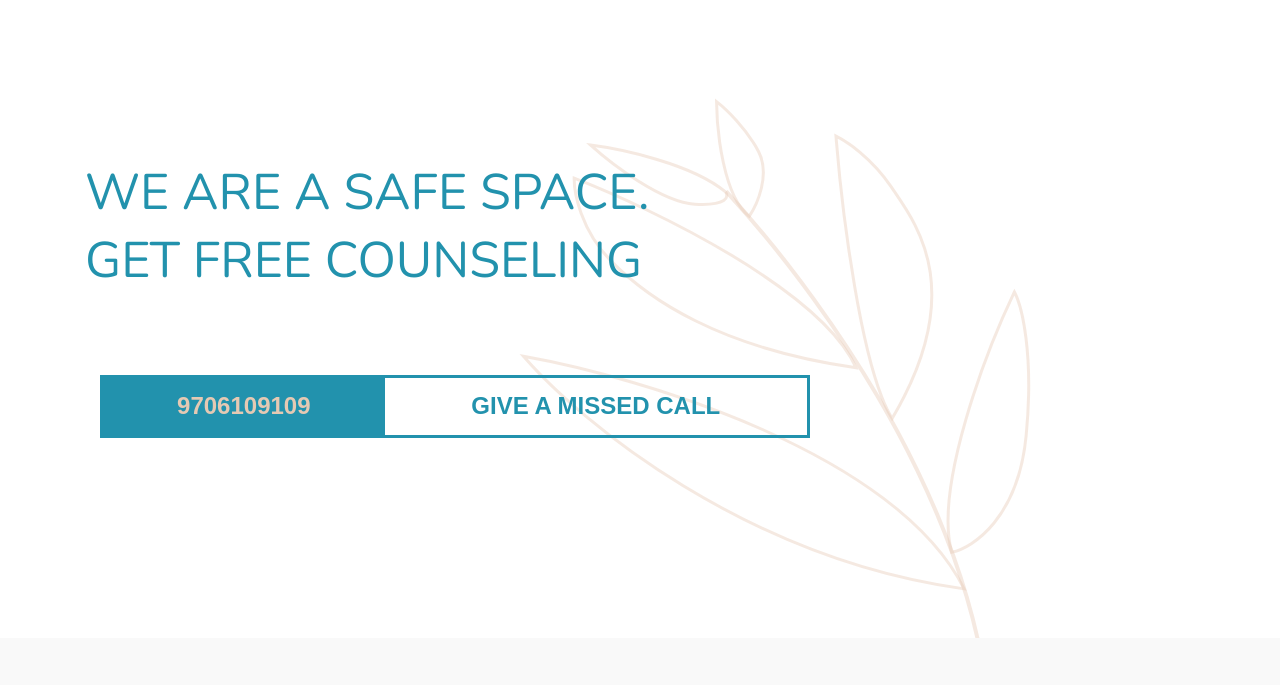
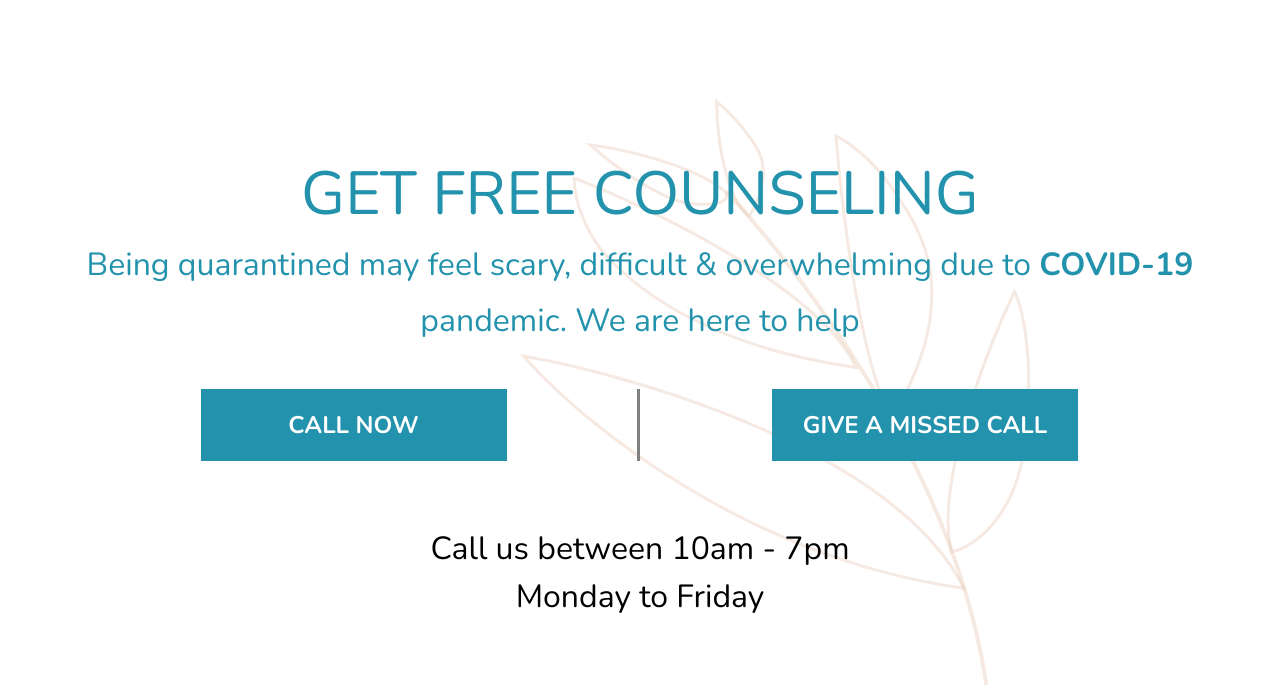
Before and after one commit to rajeevkrao/sahay, a website: page public/index.html in a window 1280 px wide. Shown: the part 113-798 px from the top of the page. Drawn offline with nearby package versions, Linux system fonts and the light colour scheme; files whose address does not match are found by name.

Commit message:
Homepage First Section changes

```diff
--- a/public/css/style.css
+++ b/public/css/style.css
@@ -28,7 +28,7 @@ button{
 /* Slideshow container */
 
 * {box-sizing: border-box}
-body {font-family: Verdana, sans-serif; margin:0}
+body { margin:0}
 .mySlides {
   display: none;
   text-align: center;
@@ -408,17 +408,45 @@ h1, h2, h3, h4, h5,
 #homefont{
   font-family: Nunito;
   font-style: normal;
-  font-weight: 300;
-  font-size: 3.125rem;
-  line-height: 4.25rem;
-  margin-bottom: 10vh;
-}
-
-/*
-#procedure .space{
-  padding:6vh 0vw;
-}
-*/
+  font-weight: 350;
+  font-size: 3.8rem;
+  line-height: 4.4rem;
+}
+
+#hometext{
+  font-family: Nunito;
+  font-style: normal;
+  font-weight: 350;
+  font-size: 2rem;
+  line-height: 3.5rem;
+  margin-bottom: 5vh;
+}
+
+button.call{
+width: 306px;
+height: 72px;
+left: 330px;
+top: 517px;
+background: #2292AD;
+color:white;
+font-family: Nunito;
+font-style: normal;
+font-weight: bold;
+font-size: 1.5rem;
+line-height: 3rem;
+}
+@media(min-width: 769px){
+  .vl{
+    border-right-style: solid;
+  }
+}
+
+@media(max-width: 769px){
+  button.call{
+    margin:4vh 0vw;
+  }
+}
+
 #initiation .space{
   padding-top:4vh 0vw;
 }
@@ -453,15 +481,6 @@ img.prod{
   font-weight: 600;
   font-size: 25px;
   line-height: 34px;
-}
-
-#hometext{
-  padding-top:15vh;
-  font-family: Nunito;
-  font-style: normal;
-  font-weight: 300;
-  font-size: 3.125rem;
-  line-height: 4.25rem;
 }
 
 #workwithus .text{
--- a/public/index.html
+++ b/public/index.html
@@ -78,39 +78,28 @@
 
 
     <div class="site-section" style="overflow: hidden;" id="homepage">
-      <div class="container">
-        <div class="row align-items-center">
-          <div class="col-lg-8 col-md-8 ">
-            <!--<h1>SAHAY is a collective of mental health professionals that offer support to anyone in distress.</h1>-->
-            <h1 id="homefont">WE ARE A SAFE SPACE.<br/>
-            GET FREE COUNSELING</h1>
+      <div style="text-align: center !important;" class="container">
+        <h1 id="homefont">GET FREE COUNSELING</h1>
+        <h3 id="hometext">Being quarantined may feel scary, difficult & overwhelming due to <b>COVID-19</b> pandemic. We are here to help</h3>
+        <div style="margin-bottom:8vh;" class="row">
+          <div style="text-align: center;" class="vl col-md-6">
+            <a href="tel:080 47113940"><button class="call">CALL NOW</button></a>
+          </div>
+          <div style="text-align: center;" class="col-md-6">
+            <a href="tel:080 47113940"><button class="call">GIVE A MISSED CALL</button></a>
           </div>
         </div>
-          <div class="container">
-            <div class="row">
-              <div class="col-lg-8 col-md-8 ">
-                <div class="phone-cover">
-                  <div class='items width-1'>
-                    <div class='phone-number'>9706109109</div>
-                  </div>
-                  <div class='items width-2'>
-                    <div class='phno-text'>GIVE A MISSED CALL</div>
-                  </div>
-                  <div class="clear"></div>
-                </div>
-              </div>
-            </div>
-          </div>
-
-
-
+        <div>
+          <p style="font-family: Nunito;font-style: normal;font-weight: 300;font-size: 2rem;line-height: 3rem;color: #000000;">Call us between 10am - 7pm<br/>
+          Monday to Friday</p>
+        </div>
       </div>
     </div>
 
     <div class="site-section bg-light">
       <div class="container">
         <div class="row">
-          <h3 id="hometext">Being quarantined may feel scary, difficult & overwhelming due to COVID-19 pandemic. We are here to help</h3>
+
         </div>
       </div>
     </div>
```
